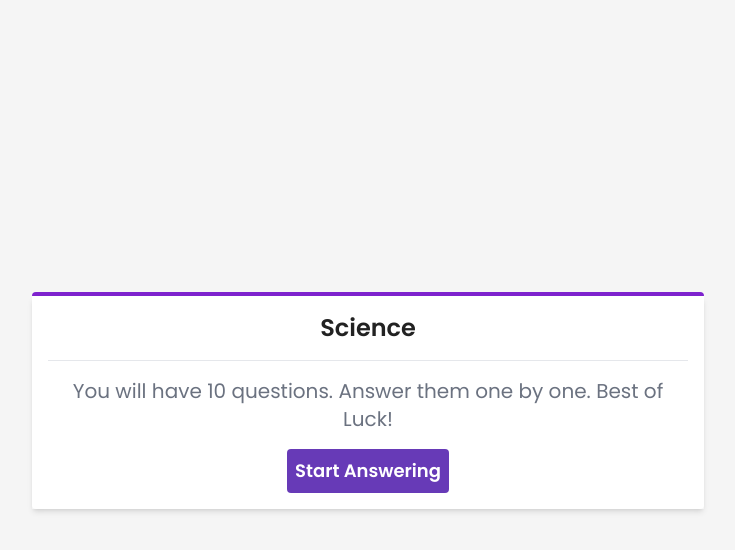
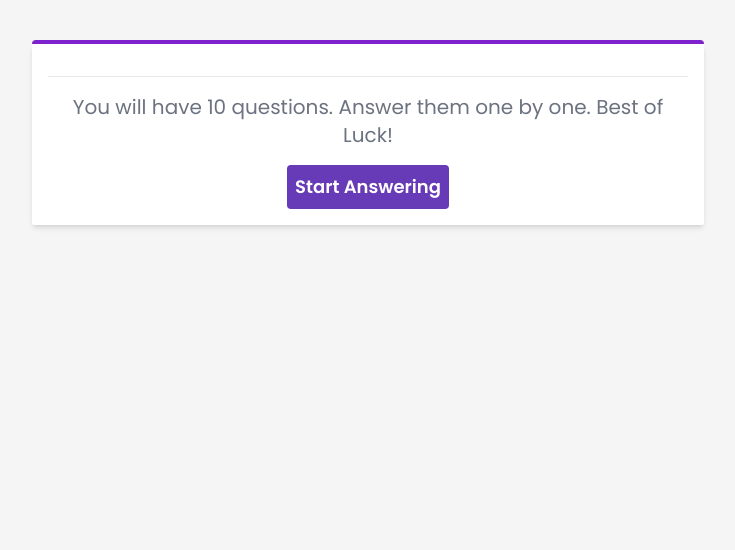
Before and after one commit to vigiperez24/Your-Reviewer, a React (Vite) app: page /TakeQuiz in a window 1280 px wide. Shown: the top 550 px of the page, without its empty margins (272-1007 px from the left). Built offline with nearby package versions, Linux system fonts and the light colour scheme.

Commit message:
Fixing TakeQuiz Page

```diff
--- a/package.json
+++ b/package.json
@@ -24,6 +24,7 @@
     "react-dom": "^19.0.0",
     "react-icons": "^5.5.0",
     "react-router-dom": "^7.5.3",
+    "recharts": "^2.15.3",
     "tailwind": "^2.3.1"
   },
   "devDependencies": {
--- a/src/components/AddQuizLayout/ListQuizzes.jsx
+++ b/src/components/AddQuizLayout/ListQuizzes.jsx
@@ -93,9 +93,12 @@ function ListQuiz() {
               </div>
 
               {/* Action Button */}
+              <Link to={"/TakeQuiz"}>
                 <button className="w-full bg-indigo-600 text-white px-4 py-2 rounded-md hover:bg-indigo-700 transition-colors">
                   Take a Quiz
                 </button>
+              </Link>
+
               {showModal === quiz.id && (
                 <div
                   ref={dropdownRef}
--- /dev/null
+++ b/src/components/AddQuizLayout/ResultPieChart.jsx
@@ -0,0 +1,247 @@
+import React, { useState } from "react";
+import { Link } from "react-router-dom";
+import { PieChart, Pie, Cell, Tooltip } from "recharts";
+import { FaCheckCircle, FaTimesCircle } from "react-icons/fa";
+
+function ResultPieChart() {
+  // Data for Quiz
+  const quizzes = [
+    {
+      id: 1,
+      type: "True or False",
+      question: "The Earth revolves around the Sun.    ?              ",
+      correctAnswer: "True",
+    },
+    {
+      id: 2,
+      type: "Identification",
+      question: "Water boils at what temperature at sea level?",
+      correctAnswer: "100°C",
+    },
+    {
+      id: 3,
+      type: "Multiple Choices",
+      question: "What is the powerhouse of the cell?",
+      choices: ["Nucleus", "Ribosome", "Mitochondria", "Cell wall"],
+      correctAnswer: "Mitochondria",
+    },
+    {
+      id: 4,
+      type: "True or False",
+      question: "DNA stands for Deoxyribonucleic Acid.",
+      correctAnswer: "True",
+    },
+    {
+      id: 5,
+      type: "Identification",
+      question: "What is the largest planet in our solar system?",
+      correctAnswer: "Jupiter",
+    },
+    {
+      id: 6,
+      type: "Multiple Choices",
+      question: "Which gas makes up the majority of Earth's atmosphere?",
+      choices: ["Oxygen", "Nitrogen", "Carbon Dioxide", "Hydrogen"],
+      correctAnswer: "Nitrogen",
+    },
+    {
+      id: 7,
+      type: "True or False",
+      question: "The heart has four chambers.",
+      correctAnswer: "True",
+    },
+    {
+      id: 8,
+      type: "Identification",
+      question: "What is the chemical symbol for water? ",
+      correctAnswer: "H2O",
+    },
+    {
+      id: 9,
+      type: "Multiple Choices",
+      question: "Which element has the atomic number 1?",
+      choices: ["Helium", "Hydrogen", "Lithium", "Boron"],
+      correctAnswer: "Hydrogen",
+    },
+    {
+      id: 10,
+      type: "True or False",
+      question:
+        "The speed of light is approximately 300,000 kilometers per second.",
+      correctAnswer: "True",
+    },
+  ];
+
+  //   Dummy Answer
+
+  const userAnswers = {
+    1: "True",
+    2: "90°C", // Wrong
+    3: "Mitochondria",
+    4: "True",
+    5: "Saturn", // Wrong
+    6: "Nitrogen",
+    7: "True",
+    8: "H2O",
+    9: "Hydrogen",
+    10: "False", // Wrong
+  };
+
+  const [showResults, setShowResults] = useState(false);
+  // Data Pie
+  const data = [
+    { name: "Correct", value: 7 },
+    { name: "Incorrect", value: 3 },
+  ];
+
+  const COLORS = ["#7366ff", "#c62828"]; // Purple and Red
+  const total = data.reduce((acc, cur) => acc + cur.value, 0);
+
+  return (
+    <div className="flex flex-col items-center gap-20 px-4  ">
+      <div className="w-full max-w-3xl bg-white rounded-md shadow-md p-4">
+        {/* Header */}
+        <div className="text-center p-2">
+          <h1 className="text-xl sm:text-2xl font-semibold tracking-wide">
+            Quiz Result
+          </h1>
+        </div>
+        <hr />
+
+        {/* Content Container - Responsive Flexbox */}
+        <div className="flex flex-col md:flex-row items-center justify-between gap-6 p-4">
+          {/* Score List */}
+          <div className="text-gray-500 text-sm text-start  w-[200px]">
+            <ul className="list-disc pl-5 space-y-2">
+              <li>Score: 7/10 </li>
+              <li>Percentage: 70%</li>
+              <li>Duration: 5 mins</li>
+            </ul>
+          </div>
+
+          {/* Pie Chart Container */}
+          <div className="flex flex-col items-center">
+            <PieChart
+              width={250}
+              height={250}
+              className="sm:w-[260px] sm:h-[260px]"
+            >
+              <Pie
+                data={data}
+                cx="50%"
+                cy="50%"
+                labelLine={false}
+                outerRadius={70}
+                dataKey="value"
+                label={({ name, value }) => {
+                  const percent = ((value / total) * 100).toFixed(1);
+                  return `${value} (${percent}%)`;
+                }}
+              >
+                {data.map((entry, index) => (
+                  <Cell
+                    key={`cell-${index}`}
+                    fill={COLORS[index % COLORS.length]}
+                  />
+                ))}
+              </Pie>
+              <Tooltip />
+            </PieChart>
+
+            {/* Legend */}
+            <div className="flex justify-center gap-4 mt-2 text-xs sm:text-sm">
+              <span className="flex items-center gap-1 text-gray-700 font-medium">
+                <div
+                  className="h-3 w-3 rounded-full"
+                  style={{ backgroundColor: COLORS[0] }}
+                ></div>
+                Correct: {data[0].value}
+              </span>
+              <span className="flex items-center gap-1 text-gray-700 font-medium">
+                <div
+                  className="h-3 w-3 rounded-full"
+                  style={{ backgroundColor: COLORS[1] }}
+                ></div>
+                Incorrect: {data[1].value}
+              </span>
+            </div>
+          </div>
+        </div>
+
+        {/* Buttons */}
+        <div className="flex flex-wrap justify-center gap-3 mt-4 px-4">
+          <button
+            onClick={() => setShowResults(!showResults)}
+            className="bg-green-600 text-white font-semibold px-4 py-2 rounded-md text-sm sm:text-base w-full sm:w-auto"
+          >
+            {showResults ? "Hide Result" : "Show Result"}
+          </button>
+          <button className="bg-gray-500 text-white font-semibold px-4 py-2 rounded-md text-sm sm:text-base w-full sm:w-auto">
+            Retake
+          </button>
+          <Link to={"/Dashboard"}>
+            <button className="bg-indigo-600 text-white font-semibold px-4 py-2 rounded-md text-sm sm:text-base w-full sm:w-auto">
+              Dashboard
+            </button>
+          </Link>
+        </div>
+      </div>
+
+      {/* Show Result  */}
+
+      {showResults && (
+        <div className="flex flex-col gap-10">
+          {quizzes.map((quiz) => (
+            <div
+              key={quiz.id}
+              className="bg-white rounded flex flex-col border-t-4 border-purple-700  shadow-md"
+            >
+              <div className="flex justify-between items-center bg-gray-200 text-gray-500 text-sm py-3 px-4">
+                <div className="flex gap-4 items-center justify-between w-full">
+                  <p>1 point</p>
+                </div>
+              </div>
+              <hr />
+              {/* Question */}
+              <div className="px-4 py-2 ">
+                <h1 className="text-lg">
+                  {quiz.id}. {quiz.question}
+                </h1>
+                <div className="flex">
+                  <div className="flex gap-2">
+                    <span>Your Answer: </span>
+                    <span
+                      className={
+                        userAnswers[quiz.id] === quiz.correctAnswer
+                          ? "text-green-600"
+                          : "text-red-600"
+                      }
+                    >
+                      <div className="flex items-center gap-2">
+                        <span>{userAnswers[quiz.id]}</span>
+                        <span>
+                          {" "}
+                          {userAnswers[quiz.id] === quiz.correctAnswer ? (
+                            <FaCheckCircle className="text-green-500" />
+                          ) : (
+                            <FaTimesCircle className="text-red-500" />
+                          )}
+                        </span>
+                      </div>
+                    </span>
+                  </div>
+                </div>
+                {/* Correct Answer */}
+                <div>
+                  <span>Correct Answer: {quiz.correctAnswer}</span>
+                </div>
+              </div>
+            </div>
+          ))}
+        </div>
+      )}
+    </div>
+  );
+}
+
+export default ResultPieChart;
--- a/src/components/AddQuizLayout/TakeQuizPage.jsx
+++ b/src/components/AddQuizLayout/TakeQuizPage.jsx
@@ -1,11 +1,12 @@
 import React, { useState } from "react";
+import ResultPieChart from "./ResultPieChart";
 
 function TakeQuizPage() {
   const quizzes = [
     {
       id: 1,
       type: "True or False",
-      question: "The Earth revolves around the Sun.",
+      question: "The Earth revolves around the Sun.                     Science Lorem ipsum dolor sit amet consectetur adipisicing elit. Est, sunt officia. Perspiciatis consequatur doloribus consequuntur magni, blanditiis vero architecto temporibus, rem eum quas asperiores sit. Adipisci odio aspernatur autem sint?",
       correctAnswer: "True",
     },
     {
@@ -49,7 +50,7 @@ function TakeQuizPage() {
     {
       id: 8,
       type: "Identification",
-      question: "What is the chemical symbol for water?",
+      question: "What is the chemical symbol for water? ",
       correctAnswer: "H2O",
     },
     {
@@ -70,42 +71,52 @@ function TakeQuizPage() {
 
   const [currentQuestionIndex, setCurrentQuestionIndex] = useState(0);
   const [getStarted, setGetStarted] = useState(false);
-  let current = quizzes[currentQuestionIndex];
+  const [SubmitedResult, setShowResults] = useState(false);
+
+  const current = quizzes[currentQuestionIndex];
 
   const handleNext = () => {
     if (currentQuestionIndex < quizzes.length - 1) {
       setCurrentQuestionIndex(currentQuestionIndex + 1);
+    } else {
+      setShowResults(true);
+      setGetStarted(false);
     }
   };
 
   const handlePrevious = () => {
     if (currentQuestionIndex > 0) {
       setCurrentQuestionIndex(currentQuestionIndex - 1);
-      console.log(currentQuestionIndex);
     }
   };
 
   return (
-    <div className="h-screen flex flex-col items-center justify-center ">
+    <div className=" flex flex-col items-center justify-center py-10 ">
       <div className="max-w-md md:max-w-2xl space-y-4">
-        <div className=" bg-white rounded flex flex-col border-t-4 border-purple-700  ">
-          {/* Start of Answerng */}
+        {/* Quiz Content */}
+        {!SubmitedResult && (
+          <>
+            {getStarted && (
+              <div className="text-center text-xl font-semibold">
+                Question {currentQuestionIndex + 1} / {quizzes.length}
+              </div>
+            )}
+            <div className="bg-white rounded flex flex-col border-t-4 border-purple-700">
+              {/* Start Page */}
               {!getStarted && (
                 <div className="flex flex-col gap-4 p-4 shadow-md">
-              <div className=" text-center text-2xl font-semibold">
-                <h1>Science</h1>
-              </div>
+                  <h1 className="text-center text-2xl font-semibold">
+
+                  </h1>
                   <hr />
-              <div className=" text-xl text-center text-gray-500">
-                <p>
-                  You will have {quizzes.length} questions. Answer them one by one. Best of
-                  Luck!
+                  <p className="text-xl text-center text-gray-500">
+                    You will have {quizzes.length} questions. Answer them one by
+                    one. Best of Luck!
                   </p>
-              </div>
-              <div className=" text-center">
+                  <div className="text-center">
                     <button
                       onClick={() => setGetStarted(true)}
-                  className="bg-buttonBg hover:bg-bgButtonHover p-2  text-lg text-white font-semibold rounded"
+                      className="bg-buttonBg hover:bg-bgButtonHover p-2 text-lg text-white font-semibold rounded"
                     >
                       Start Answering
                     </button>
@@ -113,41 +124,40 @@ function TakeQuizPage() {
                 </div>
               )}
 
-          {/* Questions and Answer */}
-
+              {/* Quiz Question */}
               {getStarted && (
-            <div className="flex flex-col   shadow-md">
-              <div className=" flex justify-between items-center bg-gray-200 text-gray-500 text-sm  py-3 px-4 ">
-                {/* Points and Secs */}
-                <div className="flex gap-4 items-center justify-between w-full ">
-                  <p>1points</p>
+                <div className="flex flex-col shadow-md">
+                  <div className="flex justify-between items-center bg-gray-200 text-gray-500 text-sm py-3 px-4">
+                    <div className="flex gap-4 items-center justify-between w-full">
+                      <p>1 point</p>
                       <p className="text-xl text-gray-700 font-semibold">60s</p>
                     </div>
                   </div>
                   <hr />
-              {/* Questions */}
                   <div className="px-4 py-2">
-                <p className="text-base md:text-xl ">{current.question}</p>
+                    <p className="text-base md:text-xl">{current.question}</p>
                   </div>
-              {/* Answer true or false*/}
+
+                  {/* True/False */}
                   {current.type === "True or False" && (
-                <div className="px-4  py-2 flex gap-4 text-base md:text-xl  ">
-                  <label className="flex  gap-1">
-                    <input type="radio" name="" id="" />
+                    <div className="px-4 py-2 flex gap-4 text-base md:text-xl">
+                      <label className="flex gap-1">
+                        <input type="radio" name="answer" />
                         True
                       </label>
-                  <label className="flex  gap-1">
-                    <input type="radio" name="" id="" />
+                      <label className="flex gap-1">
+                        <input type="radio" name="answer" />
                         False
                       </label>
                     </div>
                   )}
+
                   {/* Identification */}
                   {current.type === "Identification" && (
-                <div className="px-4 mb-4 ">
+                    <div className="px-4 mb-4">
                       <input
                         className="bg-gray-200 w-full p-2 rounded"
-                    placeholder="Enter correct answer"
+                        placeholder="Enter your answer"
                         type="text"
                       />
                     </div>
@@ -156,42 +166,44 @@ function TakeQuizPage() {
                   {/* Multiple Choices */}
                   {current.type === "Multiple Choices" && (
                     <div className="px-4 mb-4 space-y-2">
-                  <label className="flex gap-2 md:text-xl">
-                    <input type="radio" name="" id="" />
-                    A. Lorem ipsum dolor sit.
+                      {current.choices.map((choice, index) => (
+                        <label key={index} className="flex gap-2 md:text-xl">
+                          <input type="radio" name="answer" />
+                          {String.fromCharCode(65 + index)}. {choice}
                         </label>
-                  <label className="flex gap-2 md:text-xl">
-                    <input type="radio" name="" id="" />
-                    B. Lorem ipsum dolor sit.
-                  </label>
-                  <label className="flex gap-2 md:text-xl">
-                    <input type="radio" name="" id="" />
-                    C. Lorem ipsum dolor sit.
-                  </label>
-                  <label className="flex gap-2 md:text-xl">
-                    <input type="radio" name="" id="" />
-                    D. Lorem ipsum dolor sit.
-                  </label>
+                      ))}
                     </div>
                   )}
                 </div>
               )}
             </div>
+
             {/* Buttons */}
             {getStarted && (
-          <div className="flex items-center justify-between ">
+              <div className="flex items-center justify-between">
                 <button
                   onClick={handlePrevious}
-              className="bg-gray-300 md:text-xl text-base p-2 rounded "
+                  className="bg-gray-300 md:text-xl text-base p-2 rounded"
                 >
                   Previous
                 </button>
                 <button
                   onClick={handleNext}
-              className="bg-buttonBg text-white gray-300 md:text-xl text-base p-2 rounded"
+                  className="bg-buttonBg text-white md:text-xl text-base p-2 rounded"
                 >
-              Next
+                  {currentQuestionIndex === quizzes.length - 1
+                    ? "Submit"
+                    : "Next"}
                 </button>
+              </div>
+            )}
+          </>
+        )}
+
+        {/* Result Chart */}
+        {SubmitedResult && (
+          <div>
+            <ResultPieChart />
           </div>
         )}
       </div>
```
Also changed, not shown: src/index.css (+11 -2 lines), 1 other file (tests, documents, lock files or other folders). Lines whose indentation alone changed are shown as unchanged.
